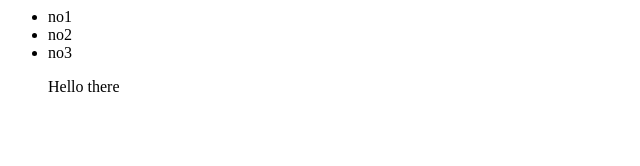
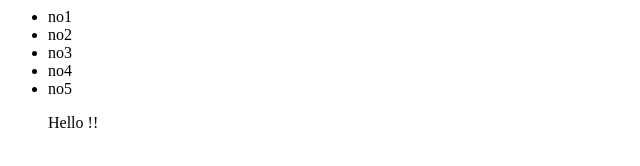
Before and after one commit to bo7sen/githubTest, a plain HTML site: page index.html in a window 1280 px wide. Shown: the whole page, without its empty margins (0-640 px from the left). Drawn offline with Linux system fonts and the light colour scheme.

Commit message:
Update index.html

```diff
--- a/index.html
+++ b/index.html
@@ -7,8 +7,10 @@
 			<li>no1</li>
 			<li>no2</li>
 			<li>no3</li>
+			<li>no4</li>
+			<li>no5</li>
 			<p>
-				Hello there
+				Hello !!
 			</p>
 		</ul>
 	</body>
```
